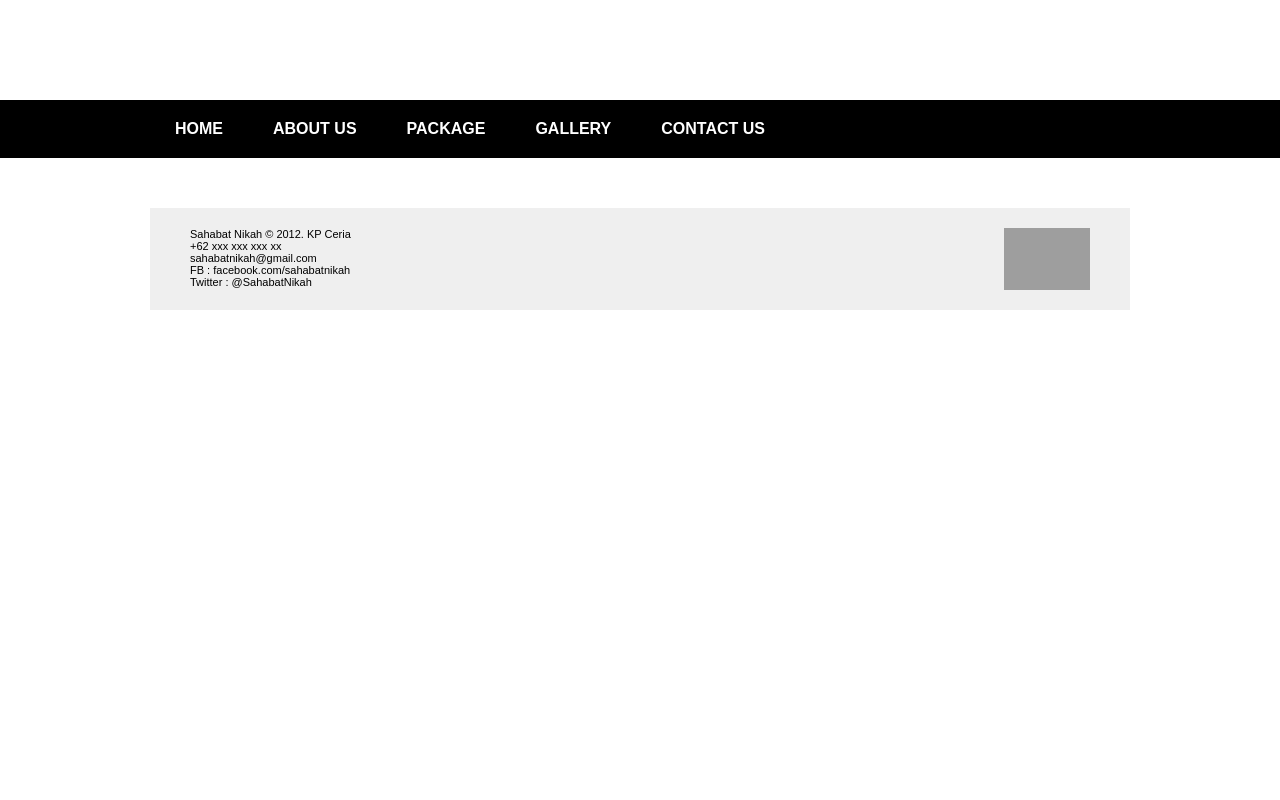
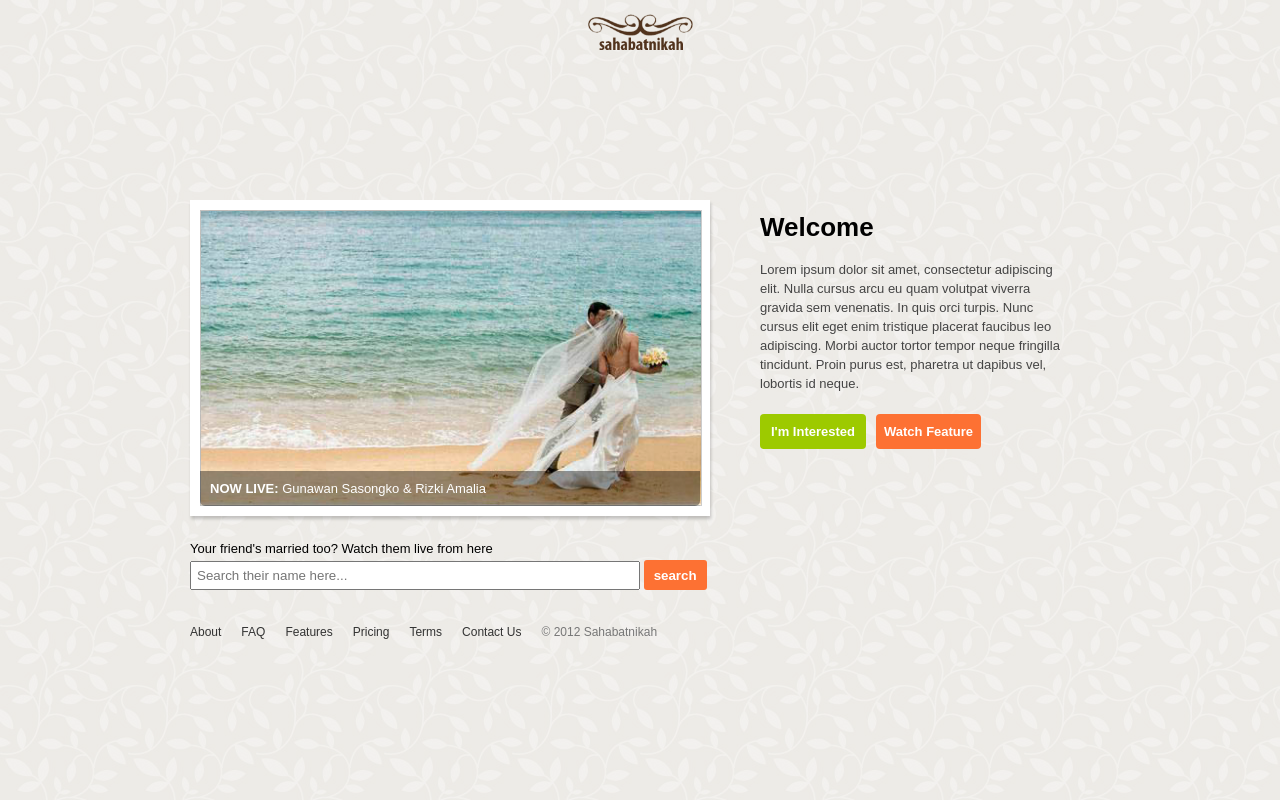
Before and after one commit to Dwira/Sahabat-Nikah, a CodeIgniter app: page /sahabatnikah/ in a window 1280 px wide. Run offline with CodeIgniter, Linux system fonts and the light colour scheme; grey boxes are pictures that could not be loaded.

Commit message:
New LAyout

```diff
--- a/application/views/pages/home.php
+++ b/application/views/pages/home.php
@@ -0,0 +1,20 @@
+<div id="main-content">
+	<div id="viewer-content">
+		<div id="featured-wedding">
+			<a href="#"><img src="<?=base_url();?>theme/img/mount.jpg" width="500px"/>
+			<div id="featured-title">NOW LIVE: <span>Gunawan Sasongko & Rizki Amalia</span></div></a>
+		</div>
+		<div id="search-wedding">
+			<label>Your friend's married too? Watch them live from here</label>
+			<input type="text" name="q" placeholder="Search their name here..." />
+			<input type="submit" value="search" />
+		</div>
+	</div>
+	<div id="welcome-message">
+		<h1>Welcome</h1>
+		<p>Lorem ipsum dolor sit amet, consectetur adipiscing elit. Nulla cursus arcu eu quam volutpat viverra gravida sem venenatis. In quis orci turpis. Nunc cursus elit eget enim tristique placerat faucibus leo adipiscing. Morbi auctor tortor tempor neque fringilla tincidunt. Proin purus est, pharetra ut dapibus vel, lobortis id neque.</p>
+		<a id="register" href="#">I'm Interested</a>
+		<a id="demo" href="#">Watch Feature</a>
+	</div>
+	<div class="clearfix"></div>
+</div>
--- a/application/views/templates/footer.php
+++ b/application/views/templates/footer.php
@@ -1,15 +1,11 @@
 <div id="footer">
-	<div id="left-content1">
-		Sahabat Nikah &copy; 2012. KP Ceria <br>
-		+62 xxx xxx xxx xx <br>
-		sahabatnikah@gmail.com <br>
-		FB : facebook.com/sahabatnikah <br>
-		Twitter : @SahabatNikah
-	</div>
-	<div id="right-content1">
-		<a href="http://www.facebook.com/sahabatnikah" > <img src="facebook-logo.jpg" width="86" height="31" alt="a" /> </a><br>
-		<a href="http;//twitter.com/SahabatNikah" > <img src="logo twitter.jpg" width="86" height="31" alt="a" /> </a>
-	</div>
+	<ul>
+		<li><a href="#">About</a></li>
+		<li><a href="#">FAQ</a></li>
+		<li><a href="#">Features</a></li>
+		<li><a href="#">Pricing</a></li>
+		<li><a href="#">Terms</a></li>
+		<li><a href="#">Contact Us</a></li>
+		<li id="copyright">&copy 2012 Sahabatnikah</li>
+	</ul>
 </div>
-</body>
-</html>
--- a/application/views/templates/header.php
+++ b/application/views/templates/header.php
@@ -5,7 +5,6 @@
 </head>
 <body>
 <div id="header">
-	<div id="logo">
-	</div>
-	<?php include("navigation.php"); ?>
+<div id="logo">
 </div>
+</div>
--- a/theme/style/style.css
+++ b/theme/style/style.css
@@ -2,326 +2,163 @@ body {
 	margin:0;
 	padding:0;
 	font-family:sans-serif;
+	background:#f7f7f7 url('../img/bg.png');;
+	font-size:13px;
 }
 
 .clearfix {
 	clear:both;
 }
 
-#header {
+a {
+	text-decoration:none;
+	color:#fff;
+}
+
+input {
+	outline:none;
+}
+
+#main-content {
+	position:absolute;
+	top:50%;left:50%;
+	margin-top:-200px;
+	margin-left:-450px;
+	width:900px;
+	height:400px;
+}
+
+#logo {
+	position:absolute;
+	left:50%;margin-left:-52.5px;
+	margin-top:5px;
+	width:105px;height:45px;
+	background:url('../img/logo2.png');
+	background-size:105px;
+}
+
+#viewer-content {
+	float:left;
+}
+
+#featured-wedding {
+	position:relative;
+	width:500px;
+	border:10px solid #fff;
+	box-shadow:1px 3px 3px rgba(0,0,0,0.2);
+}
+
+#featured-wedding img{
+	-webkit-transition:opacity 0.15s linear;
+	-moz-transition:opacity 0.15s linear;
+	-o-transition:opacity 0.15s linear;
+	transition:opacity 0.15s linear;
+	border:1px solid rgba(0,0,0,0.2);
 
 }
 
-#logo {
-	height:100px;
+#featured-wedding:hover img{
+	opacity:0.7;
 }
 
-#menu {
-	background:#000;
+#featured-title {
+	position:absolute;
+	bottom:0px;left:0px;right:0px;
+	padding:10px;
+	background:rgba(0,0,0,0.4);
+	display:block;
+	border-bottom-left-radius:5px;
+	border-bottom-right-radius:5px;
+	color:#fff;
+	font-weight:bold;
 }
 
-#menulogin{
+#featured-wedding span{
+	font-weight:normal;
 }
 
-
-#menu ul#main {
-	width:980px;
-	list-style:none;
-	padding:0;
-	margin:0 auto;
+#search-wedding {
+	margin-top:25px;
 }
 
-#menu li {
-	float:left;
-}
-
-#menu a {
-	display:block;
-	font-weight:bold;
-	text-decoration:none;
-	padding:20px 25px;
-	color:#fff;
-}
-
-#menu a:hover {
-	background:#F00058;
-}
-
-#menu li.expand {
-	position:relative;
-}
-
-#menu li.expand ul {
-	position:absolute;
-	top:60px;left:0px;
-	background:#000;
-	padding:0px;;
-	display:none;
-}
-
-#menu li.expand a {
-	width:84px;
-}
-
-#menu li.expand:hover ul {
+#search-wedding label {
 	display:block;
 }
 
-#slider {
-	width:480px;
-	height:300px;
-	background:#3399ff;
-	margin:20px 0px 20px 0px;
-}
-#slider1 {
-	width:980px;
-	height:400px;
-	background:#3399ff;
-	margin:20px auto;
+#search-wedding input[type='text'] {
+	margin-top:5px;
+	padding:5px;
+	width:450px;
 }
 
-#content {
-	width:980px;
-	margin:30px auto;
+#search-wedding input[type='submit'] {
+	border:0px;
+	padding:7.5px 10px;
+	background:#fd7133;
+	color:#fff;
+	font-weight:bold;
+	border-radius:3px;
 }
 
-#left-content {
-	width:630px;
-	height:400px;
-	float:left;
-	background:#fff;
-}
-
-#right-content {
+#welcome-message {
 	float:left;
 	margin-left:50px;
 	width:300px;
 }
 
-#watch {
-	height:100px;
-	font-style: italic;
-	color: #777;
-
+#welcome-message h1 {
+	margin-top:12px;
 }
 
-#watch h3 {
-	margin:0px;
+#welcome-message p {
+	color:#444;
+	line-height:19px;
 }
 
-#watchfield{
-	width:480px;
-	height:300px;
-	background:#3399ff;
-	text-align : left;
-	margin: 20px 0;
+#welcome-message a {
+	display:block;
+	padding:10px 8px;
+	float:left;
+	margin:7.5px 10px 7.5px 0px;
+	text-align:center;
+	font-weight:bold;
+	border-radius:4px;
 }
 
-#watch input[type='text'] {
-	outline:none;
-	width:240px;
-	padding:7.5px;
+#welcome-message #demo {
+	background:#fd7133;
 }
-
-#watch input[type='submit']  {
-	padding:7.5px 10px;
-}
-
-#testimonial {
-	font-family : times new roman;
-	margin : 20 px auto;
-}
-
-#formtanya{
-margin : 20px 0px;
-width:800px;
-height:300px;
-text-align: left;
-font-family : times new roman
-}
-
-.hurufkecil {
-	font-size : 12px
-	}
-
-.hurufbesar {
-	font-size : 30px;
-	color : #F00058;
-	font-family : Rockwell;
-	text-align : center;
-	margin : 20px auto;
-}
-.calibri {
-	font-size : 18px;
-	color : #000;
-	font-family : Calibri
-}
-
-.lihat {
-	text-align : right;
-	margin: 20px auto;
-	color : #f00058;
-	}
-
-#kotak{
-	width : 100px;
-	height : 50px;
-	background-color : #000;
-
+#welcome-message #register {
+	background:#9dca00;
+	width:90px;
 }
 
 #footer {
+	position:absolute;
+	left:50%;top:50%;
+	margin-left:-460px;
+	margin-top:225px;
 	width:900px;
-	height: 62px;
-	padding:20px 40px 20px;
-	background:#efefef;
-	margin:50px auto 0px;
 }
 
-#kolompesan{
-	font-family : Cambria;
-	font-size : 20px;
-	color :#F00058;
-	background  : #000;
-	height : 100px;
-	width: 300px;
-	text-align : center;
-	padding : 20px;
+#footer ul {
+	list-style:none;
+	margin:0px;
+	padding:0px;
+	font-size:12px;
 }
 
-#login {
-background-color: #f0f0f0;
-background-repeat: no-repeat;
-background-position:center;
-padding: 25px 0 0 25px;
-width:275px;
-height:275px;
-text-align: left;
-margin:20px auto;
+#footer li {
+	float:left;
+	display:block;
+	margin:0px 5px;
+	padding:0px 5px;
 }
 
-#left-content1 {
-	width:600px;
-	float:left;
-	font-size : 11px;
-
+#footer a {
+	color:#333;
 }
 
-#right-content1 {
-	float:right;
-	margin-left:50px;
+#footer #copyright {
+	color:#777;
 }
-/*
-.accordion h3 + div {
-	height: 0px;
-	overflow: hidden;
-	-webkit-transition: height 0.3s ease-in;
-	-moz-transition: height 0.3s ease-in;
-	-o-transition: height 0.3s ease-in;
-	-ms-transition: height 0.3s ease-in;
-	transition: height 0.3s ease-in;
-}
-
-.accordion:	target h3 + div {
-	height: 100px;
-}
-
-.accordion .section.large:target h3 + div {
-	overflow: auto;
-}*/
-.ac-container{
-	width: 400px;
-	margin: 10px auto 30px auto;
-	text-align: left;
-}
-.ac-container label{
-	font-family: 'BebasNeueRegular', 'Arial Narrow', Arial, sans-serif;
-	padding: 5px 20px;
-	position: relative;
-	z-index: 20;
-	display: block;
-	height: 30px;
-	cursor: pointer;
-	color: #777;
-	text-shadow: 1px 1px 1px rgba(255,255,255,0.8);
-	line-height: 33px;
-	font-size: 19px;
-	background: #ffffff;
-	background: -moz-linear-gradient(top, #ffffff 1%, #eaeaea 100%);
-	background: -webkit-gradient(linear, left top, left bottom, color-stop(1%,#ffffff), color-stop(100%,#eaeaea));
-	background: -webkit-linear-gradient(top, #ffffff 1%,#f0058 100%);
-	background: -o-linear-gradient(top, #ffffff 1%,#f00058 100%);
-	background: -ms-linear-gradient(top, #ffffff 1%,#f00058 100%);
-	background: linear-gradient(top, #ffffff 1%,#f00058 100%);
-	filter: progid:DXImageTransform.Microsoft.gradient( startColorstr='#ffffff', endColorstr='#f00058',GradientType=0 );
-	box-shadow:
-		0px 0px 0px 1px rgba(155,155,155,0.3),
-		1px 0px 0px 0px rgba(255,255,255,0.9) inset,
-		0px 2px 2px rgba(0,0,0,0.1);
-}
-.ac-container label:hover{
-	background: #fff;
-}
-.ac-container input:checked + label,
-.ac-container input:checked + label:hover{
-	background: #fee1ee;
-	color: #3d7489;
-	text-shadow: 0px 1px 1px rgba(255,255,255, 0.6);
-	box-shadow:
-		0px 0px 0px 1px rgba(155,155,155,0.3),
-		0px 2px 2px rgba(0,0,0,0.1);
-}
-.ac-container label:hover:after,
-.ac-container input:checked + label:hover:after{
-	content: '';
-	position: absolute;
-	width: 24px;
-	height: 24px;
-	right: 13px;
-	top: 7px;
-	background: transparent url(../icon/arrow_down.png) no-repeat center center;
-}
-.ac-container input:checked + label:hover:after{
-	background-image: url(../icon/arrow_up.png);
-}
-.ac-container input{
-	display: none;
-}
-.ac-container article{
-	background: rgba(255, 255, 255, 0.5);
-	margin-top: -1px;
-	overflow: hidden;
-	height: 0px;
-	position: relative;
-	z-index: 10;
-	-webkit-transition: height 0.3s ease-in-out, box-shadow 0.6s linear;
-	-moz-transition: height 0.3s ease-in-out, box-shadow 0.6s linear;
-	-o-transition: height 0.3s ease-in-out, box-shadow 0.6s linear;
-	-ms-transition: height 0.3s ease-in-out, box-shadow 0.6s linear;
-	transition: height 0.3s ease-in-out, box-shadow 0.6s linear;
-}
-.ac-container article p{
-	font-style: italic;
-	color: #777;
-	line-height: 23px;
-	font-size: 14px;
-	padding: 20px;
-	text-shadow: 1px 1px 1px rgba(255,255,255,0.8);
-}
-.ac-container input:checked ~ article{
-	-webkit-transition: height 0.5s ease-in-out, box-shadow 0.1s linear;
-	-moz-transition: height 0.5s ease-in-out, box-shadow 0.1s linear;
-	-o-transition: height 0.5s ease-in-out, box-shadow 0.1s linear;
-	-ms-transition: height 0.5s ease-in-out, box-shadow 0.1s linear;
-	transition: height 0.5s ease-in-out, box-shadow 0.1s linear;
-	box-shadow: 0px 0px 0px 1px rgba(155,155,155,0.3);
-}
-.ac-container input:checked ~ article.ac-small{
-	height: 140px;
-}
-.ac-container input:checked ~ article.ac-medium{
-	height: 180px;
-}
-.ac-container input:checked ~ article.ac-large{
-	height: 230px;
-}
```
Also changed, not shown: theme/img/bg.jpg (added), theme/img/bg.png (added), theme/img/bgnoise_lg.jpg (renamed from theme/image/bgnoise_lg.jpg), theme/img/logo.png (added), theme/img/logo2.png (added), theme/img/mount.jpg (added), 1 other file.
